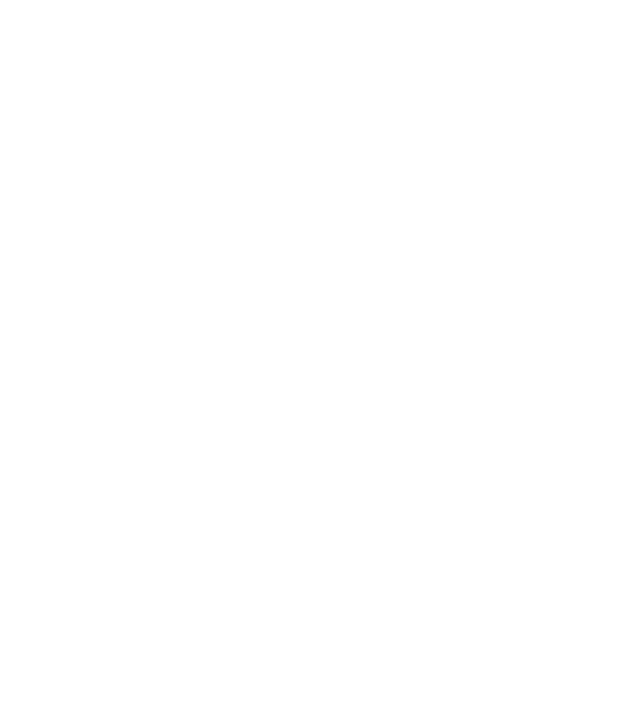
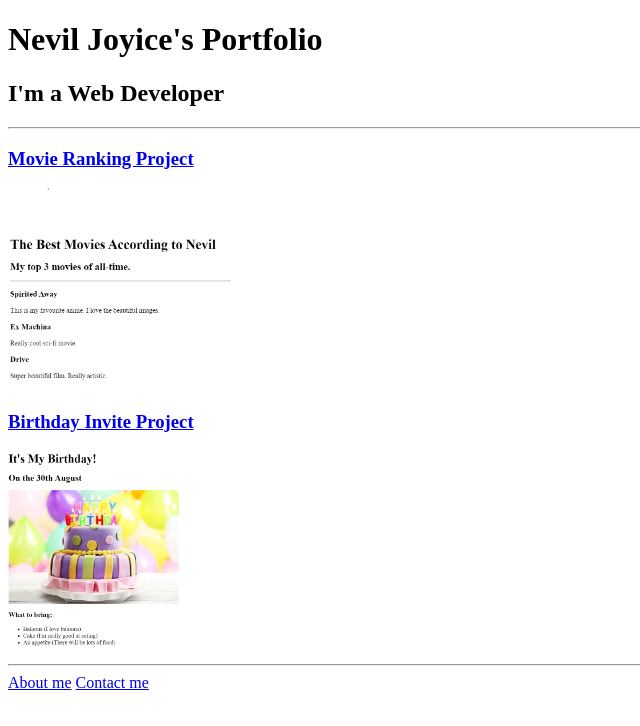
Before and after one commit to neviljo/html.portfolio, a plain HTML site: page index.html in a window 1280 px wide. Shown: the whole page, without its empty margins (0-640 px from the left). Drawn offline with Linux system fonts and the light colour scheme.

Commit message:
Update index.html

```diff
--- a/index.html
+++ b/index.html
@@ -1,15 +1,22 @@
-<!-- TODO 1: Create the HTML Boilerplate -->
+<!DOCTYPE html>
+<html lang="en">
+<head>
+    <meta charset="UTF-8">
+    <title>Nevil's Portfolio </title>
+</head>
+<body>
 
-<!-- TODO 2: Add Your previous projects' HTML into the public folder -->
+<h1> Nevil Joyice's Portfolio</h1>
+<h2>I'm a Web Developer</h2>
+<hr />
+<h3><a href="./public/movie-ranking.html">Movie Ranking Project</a></h3>
+<img src="./assets/images/w1.png" height="200" alt="movie ranking website"/>
 
-<!-- TODO 3: Take screenshots of your project previews and add the images to the images folder -->
+<h3><a href="./public/birthday-invite.html">Birthday Invite Project</a></h3>
 
-<!-- TODO 4: Add titles/subtitles etc. -->
-
-<!-- TODO 5: Add a link to the project pages -->
-
-<!-- TODO 6: Add images to show the project previews
-HINT for TODO 6: You can use the height attribute set to 200 to make the image smaller:
-https://developer.mozilla.org/en-US/docs/Web/HTML/Element/img#attr-height -->
-
-<!-- TODO 7: Add the Contact Me and About Me page links -->
+<img src="./assets/images/w2.png" height="200" alt="birthday invite project"/>
+<hr/>
+<a href="./public/about.html">About me</a>
+<a href="./public/contact.html">Contact me</a>
+</body>
+</html>
```
